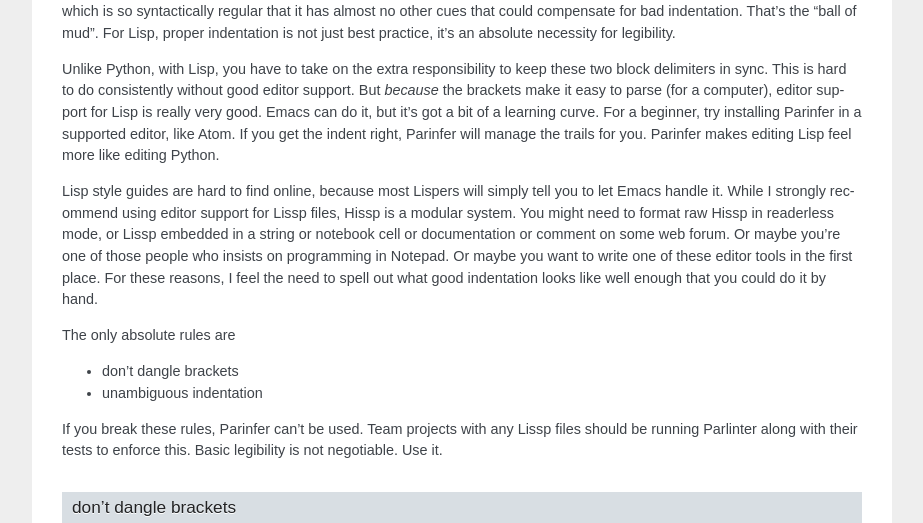
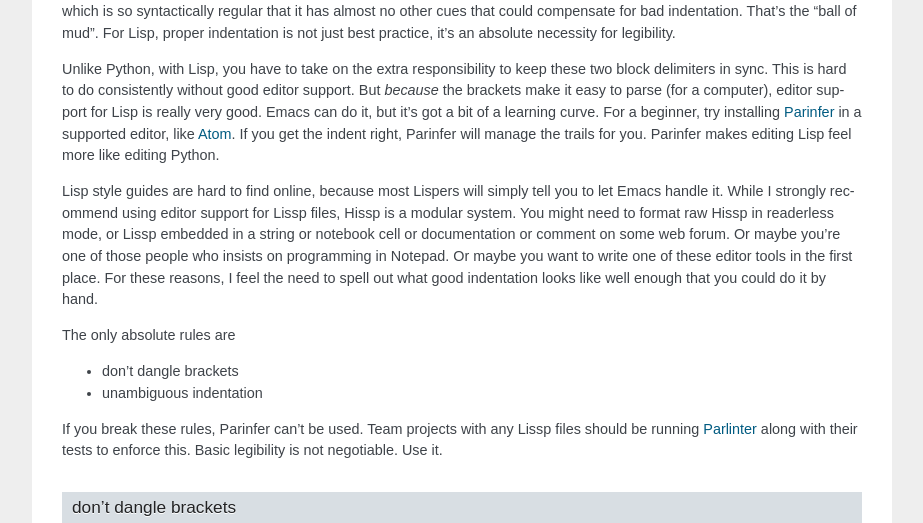
Before and after one commit to gilch/hissp, a Sphinx documentation site: the page built from docs/style_guide.rst, in a window 1280 px wide and 900 px high, scrolled down 1274 px. Shown: the part 178-701 px from the top of the window, without its empty margins (268-1191 px from the left). Built offline with Sphinx 7.4.7, drawn with Linux system fonts in a browser that asks for light colours; pages that are not in the unit, such as notebooks, are missing from menus; part of the change alters nothing that is shown.

```diff
--- a/docs/style_guide.rst
+++ b/docs/style_guide.rst
@@ -122,7 +122,8 @@ This is hard to do consistently without good editor support.
 But *because* the brackets make it easy to parse (for a computer),
 editor support for Lisp is really very good.
 Emacs can do it, but it's got a bit of a learning curve.
-For a beginner, try installing Parinfer in a supported editor, like Atom.
+For a beginner, try installing `Parinfer <https://shaunlebron.github.io/parinfer/>`_
+in a supported editor, like `Atom <https://atom.io/packages/parinfer>`_.
 If you get the indent right, Parinfer will manage the trails for you.
 Parinfer makes editing Lisp feel more like editing Python.
 
@@ -148,8 +149,9 @@ The only absolute rules are
 
 If you break these rules,
 Parinfer can't be used.
-Team projects with any Lissp files should be running Parlinter along with their tests
-to enforce this.
+Team projects with any Lissp files should be running
+`Parlinter <https://github.com/shaunlebron/parlinter>`_
+along with their tests to enforce this.
 Basic legibility is not negotiable. Use it.
 
 don't dangle brackets
```
